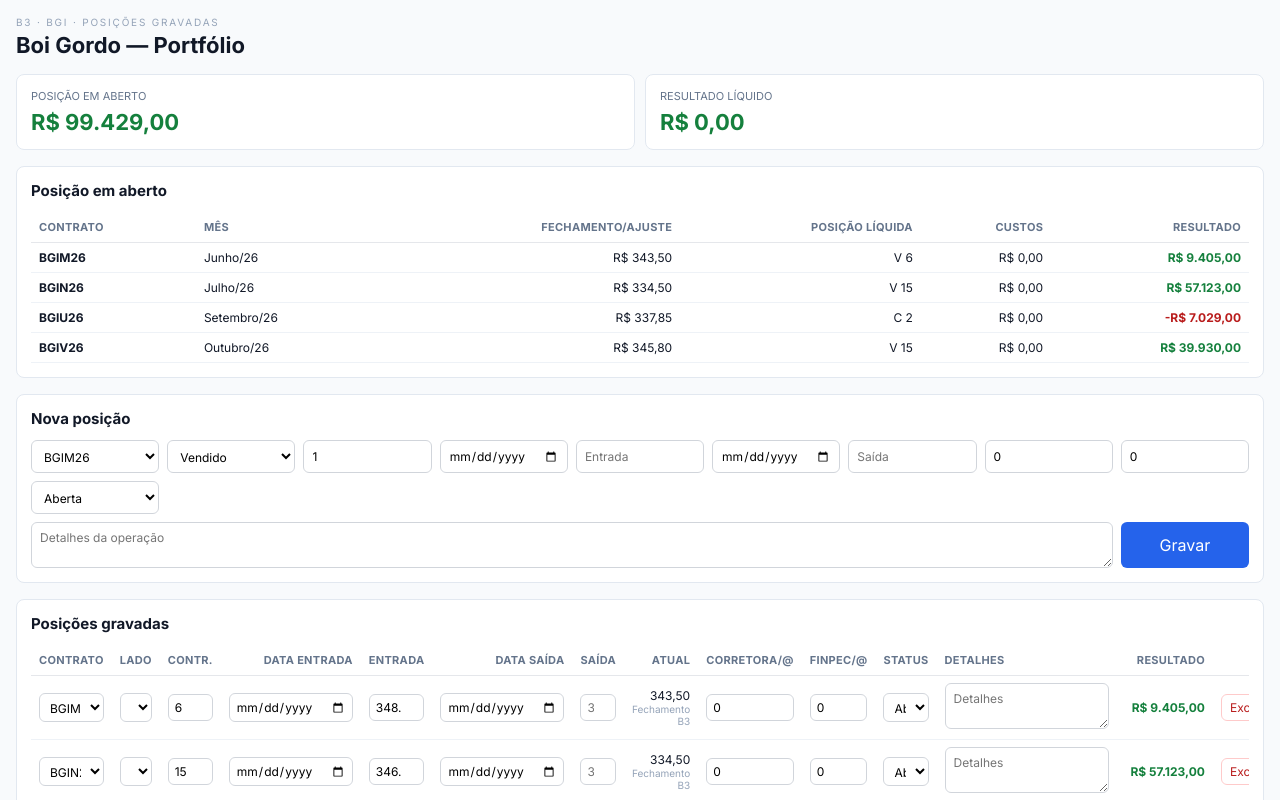
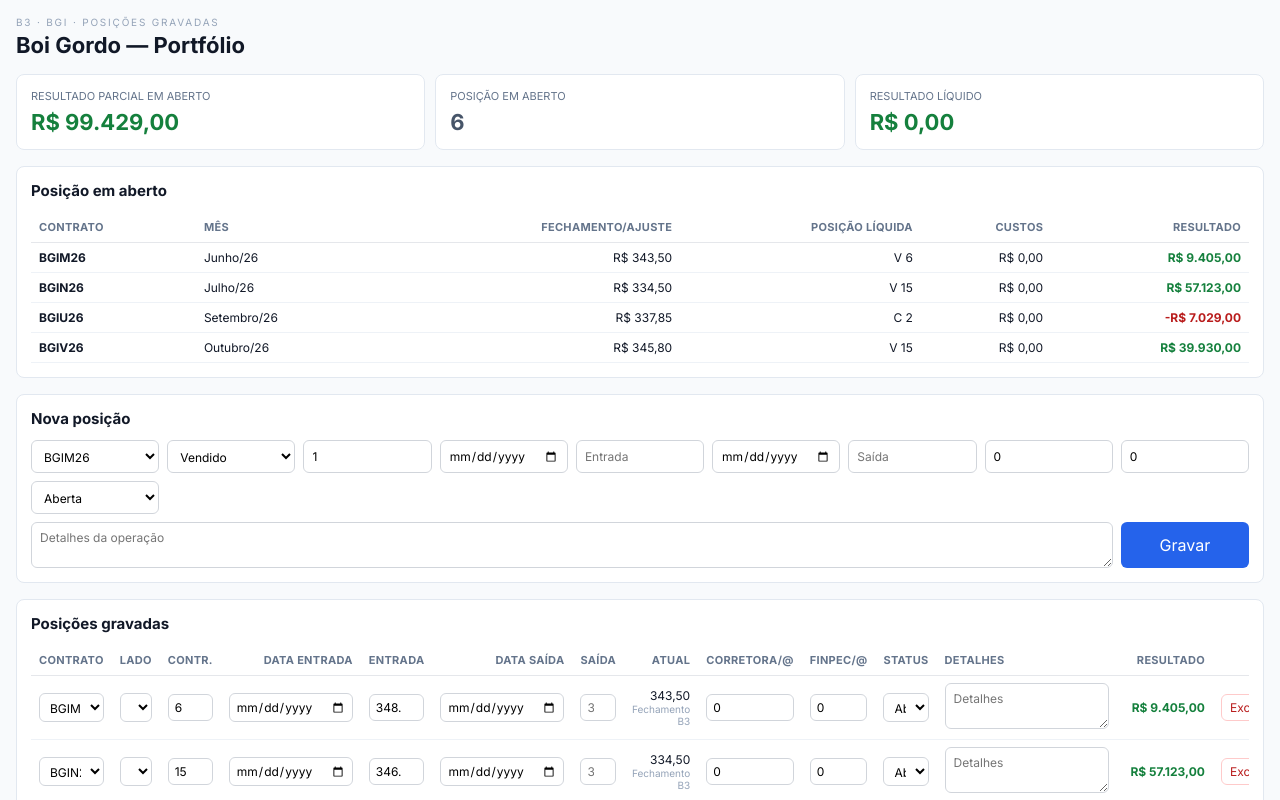
Before and after one commit to pablofaraujo/boi-gordo-portfolio, a React (Create React App) app: page / in a window 1280 px wide. Shown: the top 800 px of the page. Built offline with nearby package versions, Linux system fonts and the light colour scheme.

Commit message:
Add open partial result summary

```diff
--- a/src/App.jsx
+++ b/src/App.jsx
@@ -103,6 +103,7 @@
   const enriched = positions.map((position) => ({ ...normalizePosition(position), ...resultForPosition(position, prices) }));
   const openPositions = enriched.filter((position) => !isClosed(position));
   const closedPositions = enriched.filter(isClosed);
+  const openCount = openPositions.length;
   const openNet = openPositions.reduce((sum, position) => sum + position.net, 0);
   const totalNet = closedPositions.reduce((sum, position) => sum + position.net, 0);
   const closedNet = closedPositions.reduce((sum, position) => sum + position.net, 0);
@@ -176,7 +177,8 @@
 
         <div style={{ display: "grid", gridTemplateColumns: "repeat(auto-fit, minmax(180px, 1fr))", gap: 10, marginBottom: 16 }}>
           {[
-            ["Posição em aberto", fmtCurrency(openNet), pnlColor(openNet)],
+            ["Resultado parcial em aberto", fmtCurrency(openNet), pnlColor(openNet)],
+            ["Posição em aberto", `${openCount}`, "#475569"],
             ["Resultado líquido", fmtCurrency(totalNet), pnlColor(totalNet)],
           ].map(([label, value, color]) => (
             <div key={label} style={{ background: "#fff", border: "1px solid #e2e8f0", borderRadius: 8, padding: 14 }}>
```
